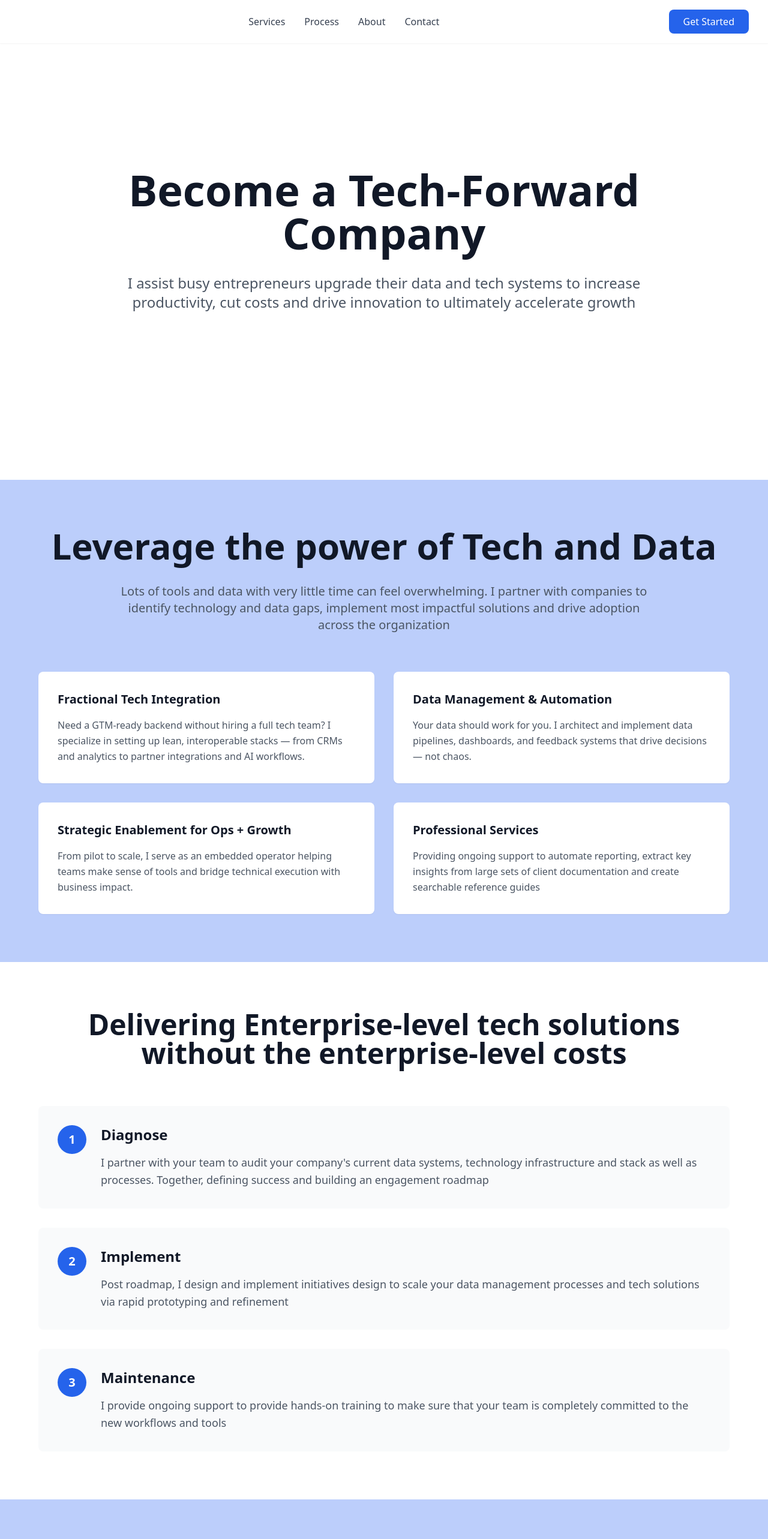
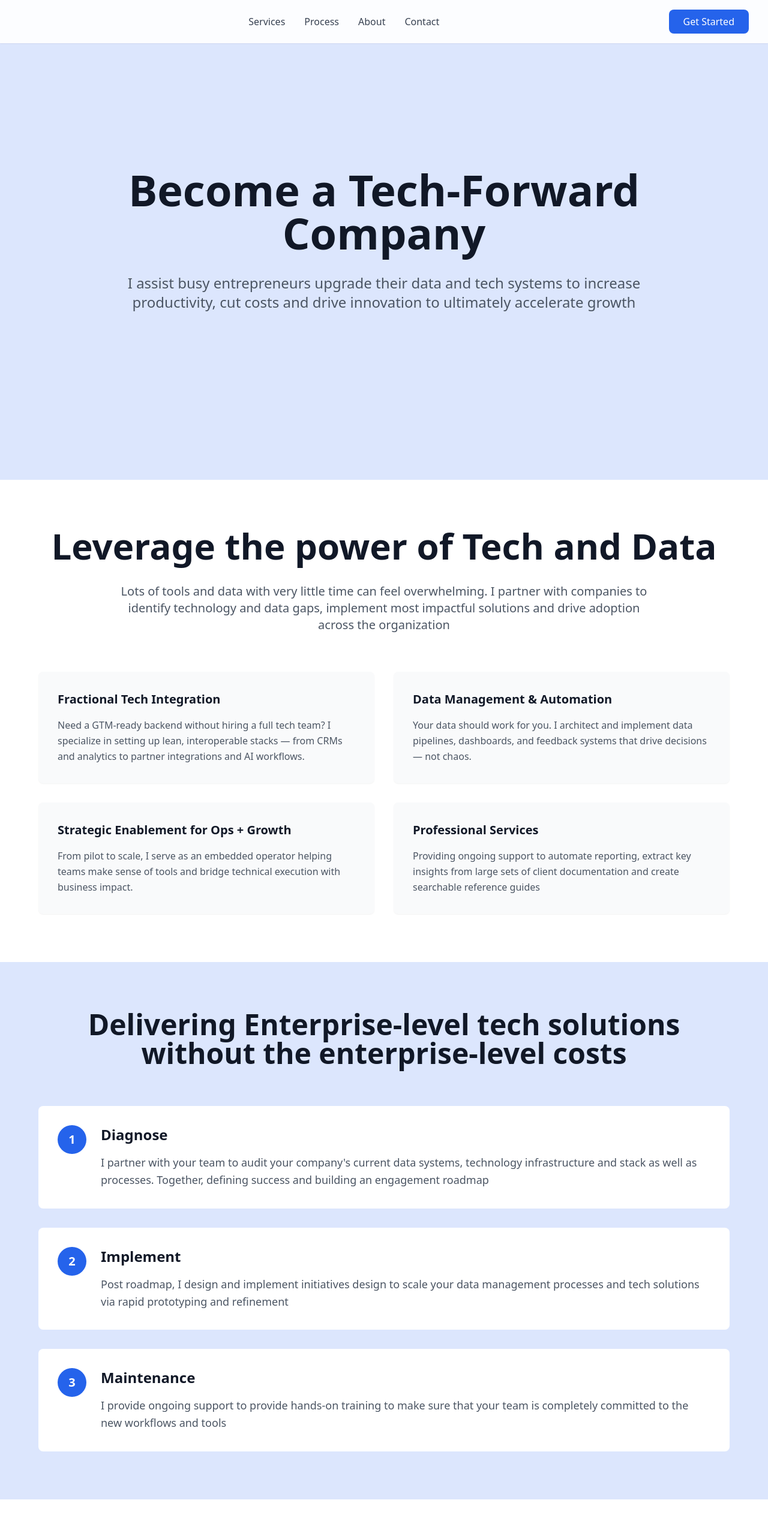
Before and after one commit to syankanaik/biz-tech-boost-us, a React (Vite) app: page / in a window 1280 px wide. Shown: the top 2566 px of the page at 60% size. Built offline with nearby package versions, Linux system fonts and the light colour scheme.

Commit message:
Refactor: Update color scheme and section layout
- Modified the color scheme to be softer and alternate between sections.
- Restructured Section 4 to include a two-column layout with a photo placeholder and text content.

```diff
--- a/src/components/AboutSection.tsx
+++ b/src/components/AboutSection.tsx
@@ -10,7 +10,7 @@ const AboutSection = () => {
   ];
 
   return (
-    <section className="min-h-screen flex items-center justify-center px-4 py-20" style={{backgroundColor: 'rgb(188, 206, 251)'}}>
+    <section className="min-h-screen flex items-center justify-center bg-white px-4 py-20">
       <div className="max-w-6xl mx-auto">
         <div className="mb-8">
           <span className="inline-block bg-pink-200 text-pink-700 px-3 py-1 rounded-full text-sm font-medium">
--- a/src/components/ContactSection.tsx
+++ b/src/components/ContactSection.tsx
@@ -3,7 +3,7 @@ import React from 'react';
 
 const ContactSection = () => {
   return (
-    <section className="min-h-screen flex items-center justify-center bg-white px-4 py-20">
+    <section className="min-h-screen flex items-center justify-center px-4 py-20" style={{backgroundColor: 'rgb(220, 230, 253)'}}>
       <div className="max-w-4xl mx-auto text-center">
         <h2 className="text-4xl lg:text-6xl font-bold text-gray-900 mb-8">
           Ready to harness the power of technology and data at a fraction of the cost?
--- a/src/components/HeroSection.tsx
+++ b/src/components/HeroSection.tsx
@@ -3,7 +3,7 @@ import React from 'react';
 
 const HeroSection = () => {
   return (
-    <section className="min-h-screen flex items-center justify-center bg-white px-4">
+    <section className="min-h-screen flex items-center justify-center px-4" style={{backgroundColor: 'rgb(220, 230, 253)'}}>
       <div className="max-w-4xl mx-auto text-center">
         <h1 className="text-5xl lg:text-7xl font-bold text-gray-900 mb-8">
           Become a Tech-Forward Company
--- a/src/components/ProcessSection.tsx
+++ b/src/components/ProcessSection.tsx
@@ -21,7 +21,7 @@ const ProcessSection = () => {
   ];
 
   return (
-    <section className="min-h-screen flex items-center justify-center bg-white px-4 py-20">
+    <section className="min-h-screen flex items-center justify-center px-4 py-20" style={{backgroundColor: 'rgb(220, 230, 253)'}}>
       <div className="max-w-6xl mx-auto">
         <div className="text-center mb-16">
           <h2 className="text-4xl lg:text-5xl font-bold text-gray-900 mb-8">
@@ -31,7 +31,7 @@ const ProcessSection = () => {
 
         <div className="space-y-8">
           {steps.map((step, index) => (
-            <div key={index} className="bg-gray-50 p-8 rounded-lg flex items-start space-x-6">
+            <div key={index} className="bg-white p-8 rounded-lg flex items-start space-x-6">
               <div className="flex-shrink-0">
                 <div className="w-12 h-12 bg-blue-600 text-white rounded-full flex items-center justify-center text-xl font-bold">
                   {step.number}
--- a/src/components/ServicesSection.tsx
+++ b/src/components/ServicesSection.tsx
@@ -1,3 +1,4 @@
+
 import React from 'react';
 
 const ServicesSection = () => {
@@ -21,7 +22,7 @@ const ServicesSection = () => {
   ];
 
   return (
-    <section className="min-h-screen flex items-center justify-center px-4 py-20" style={{backgroundColor: 'rgb(188, 206, 251)'}}>
+    <section className="min-h-screen flex items-center justify-center bg-white px-4 py-20">
       <div className="max-w-6xl mx-auto">
         <div className="text-center mb-16">
           <h2 className="text-4xl lg:text-6xl font-bold text-gray-900 mb-8">
@@ -36,7 +37,7 @@ const ServicesSection = () => {
 
         <div className="grid md:grid-cols-2 gap-8">
           {services.map((service, index) => (
-            <div key={index} className="bg-white p-8 rounded-lg shadow-sm hover:shadow-md transition-shadow">
+            <div key={index} className="bg-gray-50 p-8 rounded-lg shadow-sm hover:shadow-md transition-shadow">
               <h3 className="text-xl font-bold text-gray-900 mb-4">{service.title}</h3>
               <p className="text-gray-600 leading-relaxed">{service.description}</p>
             </div>
```
